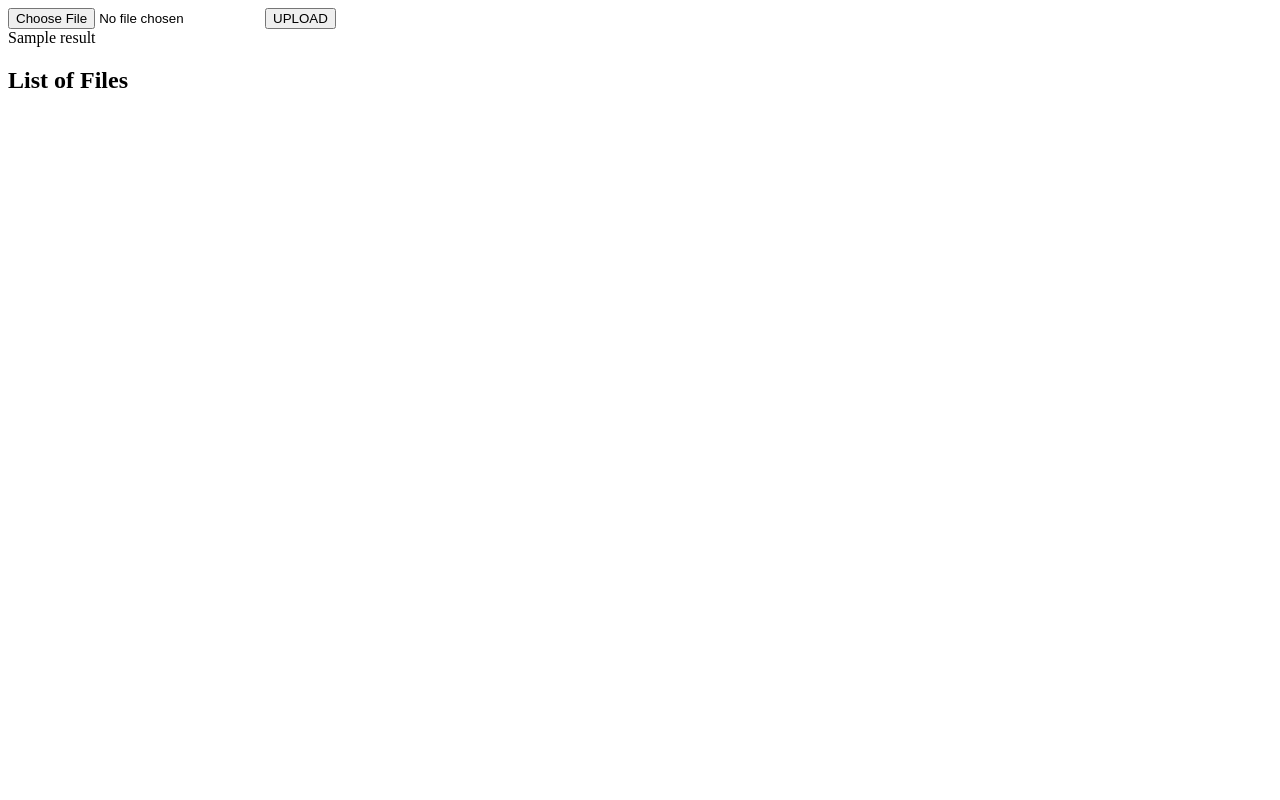
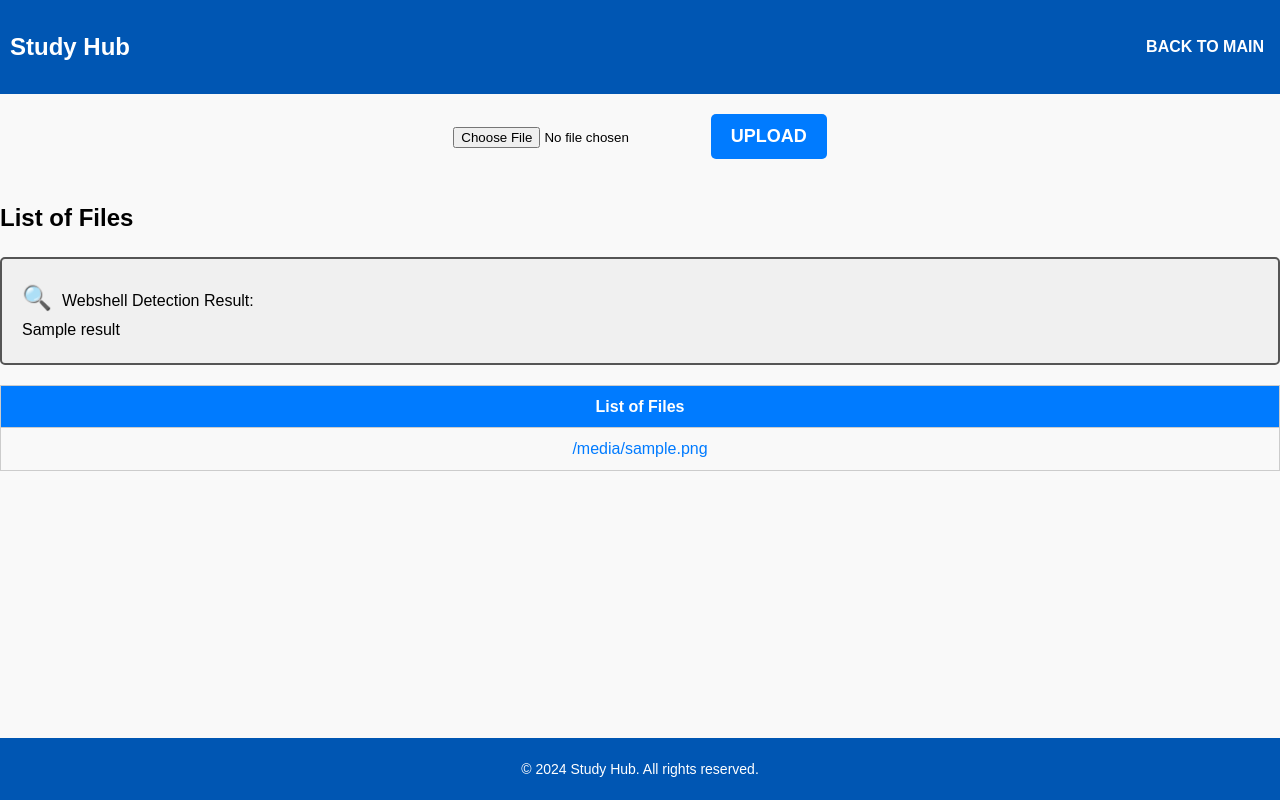
Before and after one commit to shinelee2001/MetaLearner-Flask, a Flask app: template templates/externalNotesTemplates/uploads.html in a window 1280 px wide. Run offline with Flask 3, Linux system fonts and the light colour scheme; the template is opened without the code that fills it: most values are stand-ins (such as "Sample title", 1, 10 or a date in 2020).

Commit message:
external notes manager update

```diff
--- a/routes/externalNotes_routes.py
+++ b/routes/externalNotes_routes.py
@@ -1,5 +1,5 @@
-from flask import Blueprint, render_template, request, redirect, url_for, flash
-import os
+from flask import Blueprint, render_template, request, redirect, url_for, flash, send_from_directory
+import os, subprocess
 
 UPLOAD_FOLDER = "C:\\Users\\LG\\Desktop\\1_4_7_14\\uploads"
 
@@ -10,24 +10,31 @@ externalNotes_bp = Blueprint(
 
 def check_for_webshells():
     try:
-        os.system(
-            r"C:\\Users\\LG\\Desktop\\1_4_7_14\\websell_detector\\detector"
-            + " > output.txt"
+        detector = "C:\\Users\\LG\\Desktop\\1_4_7_14\\webshell_detector\\detector.exe"
+        result = subprocess.run(
+            [detector], stdout=subprocess.PIPE, stderr=subprocess.PIPE, text=True
         )
-        with open("output.txt", "r", encoding="utf-8") as file:
-            output = file.read()
-        print(output)
+
+        if result.returncode == 0:
+            return result.stdout
+        else:
+            return result.stderr
     except Exception as e:
-        print(f"Error executing detector: {e}")
+        print(f"Detector did not run successfully: {e}")
+
+def get_uploaded_files():
+    files = os.listdir(UPLOAD_FOLDER)
+    return files
 
 
 @externalNotes_bp.route("/externalNotes")
 def externalNotes():
     result = check_for_webshells()
-    return render_template("uploads.html", result=result)
+    files = get_uploaded_files()
+    return render_template("uploads.html", result=result, files=files)
 
 
-@externalNotes_bp.route("/externalNotes/save", methods=["GET", "POST"])
+@externalNotes_bp.route("/externalNotes/save", methods=["POST"])
 def save():
     if request.method == "POST":
         if "file" not in request.files:
@@ -45,3 +52,7 @@ def save():
         return redirect(url_for("externalNotes.externalNotes"))
 
     return render_template("uploads.html")
+
+@externalNotes_bp.route("/externalNotes/uploads/<filename>")
+def load_file(filename):
+    return send_from_directory(UPLOAD_FOLDER, filename)
--- /dev/null
+++ b/static/externalNotesStatic/style.css
@@ -0,0 +1,131 @@
+body {
+    font-family: Arial, sans-serif;
+    line-height: 1.6;
+    margin: 0;
+    padding: 0;
+    background-color: #f9f9f9;
+    display: flex;
+    flex-direction: column;
+    min-height: 100vh;
+}
+
+/* Upload Form */
+
+#upload_form {
+    margin: 20px 0;
+    text-align: center;
+}
+
+#upload_form input[type='submit'] {
+    background-color: #007bff;
+    color: #fff;
+    border: none;
+    padding: 12px 20px;
+    border-radius: 5px;
+    cursor: pointer;
+    font-size: 18px;
+    font-weight: bold;
+    transition: background-color 0.3s ease;
+}
+
+#upload_form input[type='submit']:hover {
+    background-color: #0056b3;
+}
+
+/* Detector Result */
+/* Add detective-themed decorations */
+#detector_result {
+    padding: 20px;
+    background-color: #f0f0f0;
+    border: 2px solid #555;
+    border-radius: 5px;
+    margin-bottom: 20px;
+}
+
+#detector_result::before {
+    content: "\1F50D"; /* Magnifying glass icon */
+    font-size: 24px;
+    margin-right: 10px;
+    color: #007bff;
+}
+
+
+/* List of File */
+
+#load_files a {
+    text-decoration: none;
+    color: #007bff;
+    transition: color 0.3s ease;
+}
+
+#load_files table {
+    width: 100%;
+    border-collapse: collapse;
+    margin-top: 20px;
+}
+
+#load_files th,
+#load_files td {
+    padding: 8px;
+    border: 1px solid #ccc;
+    text-align: center;
+}
+
+#load_files th {
+    background-color: #007bff;
+    color: #fff;
+}
+
+#load_files tbody tr:nth-child(even) {
+    background-color: #f2f2f2;
+}
+
+
+
+/* Header */
+header {
+    background-color: #0056b3;
+    color: #fff;
+    padding: 20px 0;
+}
+
+header .container {
+    display: flex;
+    justify-content: space-between;
+    align-items: center;
+}
+
+header h1 {
+    margin: 0;
+    padding-left: 10px;
+    font-size: 24px;
+}
+
+header .container a {
+    float: left;
+    color: #fff;
+    text-align: center;
+    padding: 14px 16px;
+    text-decoration: none;
+    font-weight: bold;
+    transition: background-color 0.3s;
+}
+
+/* Footer */
+footer {
+    background-color: #0056b3;
+    color: white;
+    padding: 20px 0;
+    text-align: center;
+    margin-top: auto;
+}
+
+footer .container {
+    width: 100%;
+    margin: 0 auto;
+}
+
+footer p {
+    margin: 0;
+    font-size: 14px;
+}
--- a/templates/externalNotesTemplates/uploads.html
+++ b/templates/externalNotesTemplates/uploads.html
@@ -3,18 +3,27 @@
     <head>
         <meta charset="UTF-8" />
         <meta name="viewport" content="width=device-width, initial-scale=1.0" />
+        <link
+            rel="stylesheet"
+            type="text/css"
+            href="{{url_for('static', filename='externalNotesStatic/style.css')}}"
+        />
         <title>Manage External Files</title>
     </head>
     <body>
-        <form
+        <header>
+            <div class="container">
+                <h1>Study Hub</h1>
+                <a href="{{url_for('main.index')}}">BACK TO MAIN</a>
+            </div>
+        </header>
+        <form   id="upload_form"
                 action="{{url_for('externalNotes.save')}}"
                 method="POST"
-                enctype="multipart/form-data"
-            >
+                enctype="multipart/form-data">
             <input type="file" name="file" />
             <input type="submit" value="UPLOAD"></input>
         </form>
-            <div>{{ result }}</div>
         {% with messages = get_flashed_messages(with_categories=true) %}
             {% if messages %}
                 {% for category, message in messages %}
@@ -22,8 +31,28 @@
                 {% endfor %}
             {% endif %}
         {% endwith %}
-            <div>
+        <div id="load_files">
             <h2>List of Files</h2>
+            <div id="detector_result">Webshell Detection Result: <br /> {{ result }}</div>
+            <table>
+                <thead>
+                    <tr>
+                        <th>List of Files</th>
+                    </tr>
+                </thead>
+                <tbody>
+                    {% for file in files %}
+                    <tr>
+                        <td><a href="{{url_for('externalNotes.load_file', filename=file)}}">{{ file }}</a></td>
+                    </tr>
+                    {% endfor %}
+                </tbody>
+            </table>
         </div>
+        <footer>
+            <div class="container">
+                <p>&copy; 2024 Study Hub. All rights reserved.</p>
+            </div>
+        </footer>
     </body>
 </html>
```
Also changed, not shown: static/style.css (+21 -5 lines). Lines whose indentation alone changed are shown as unchanged.
